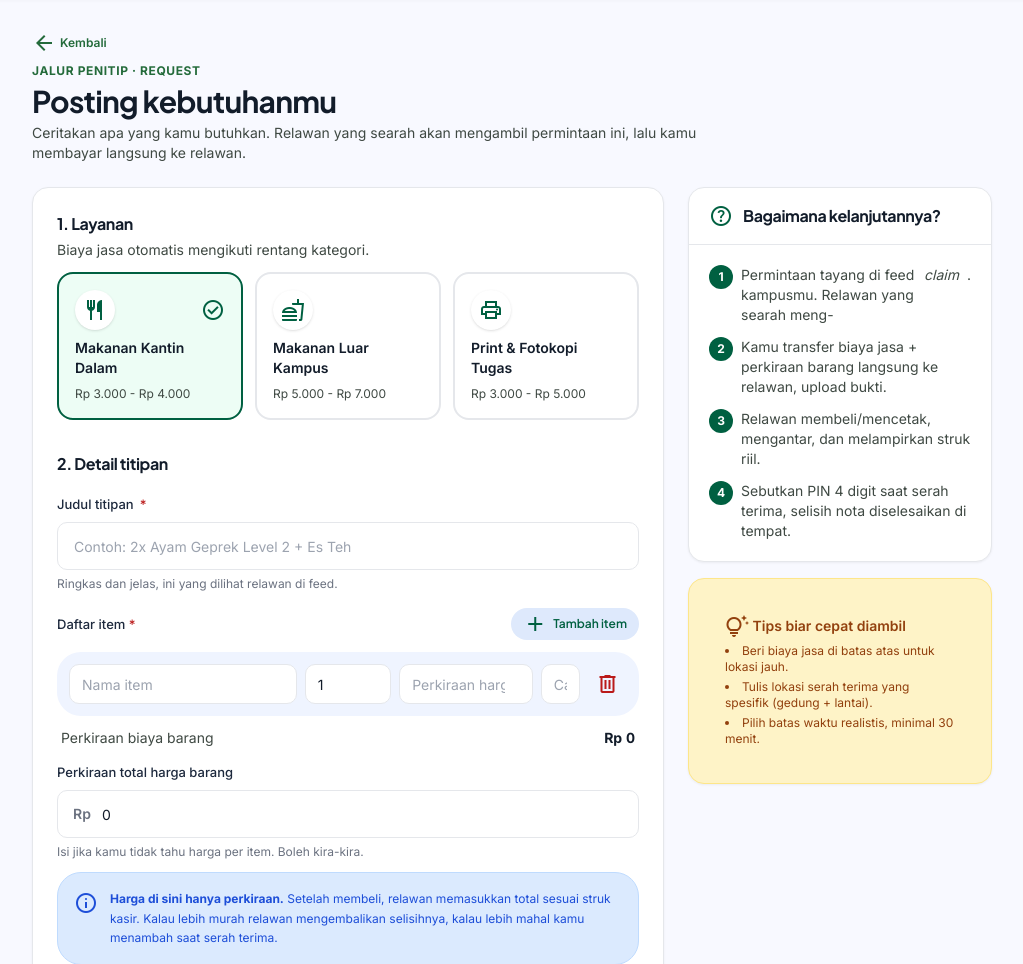
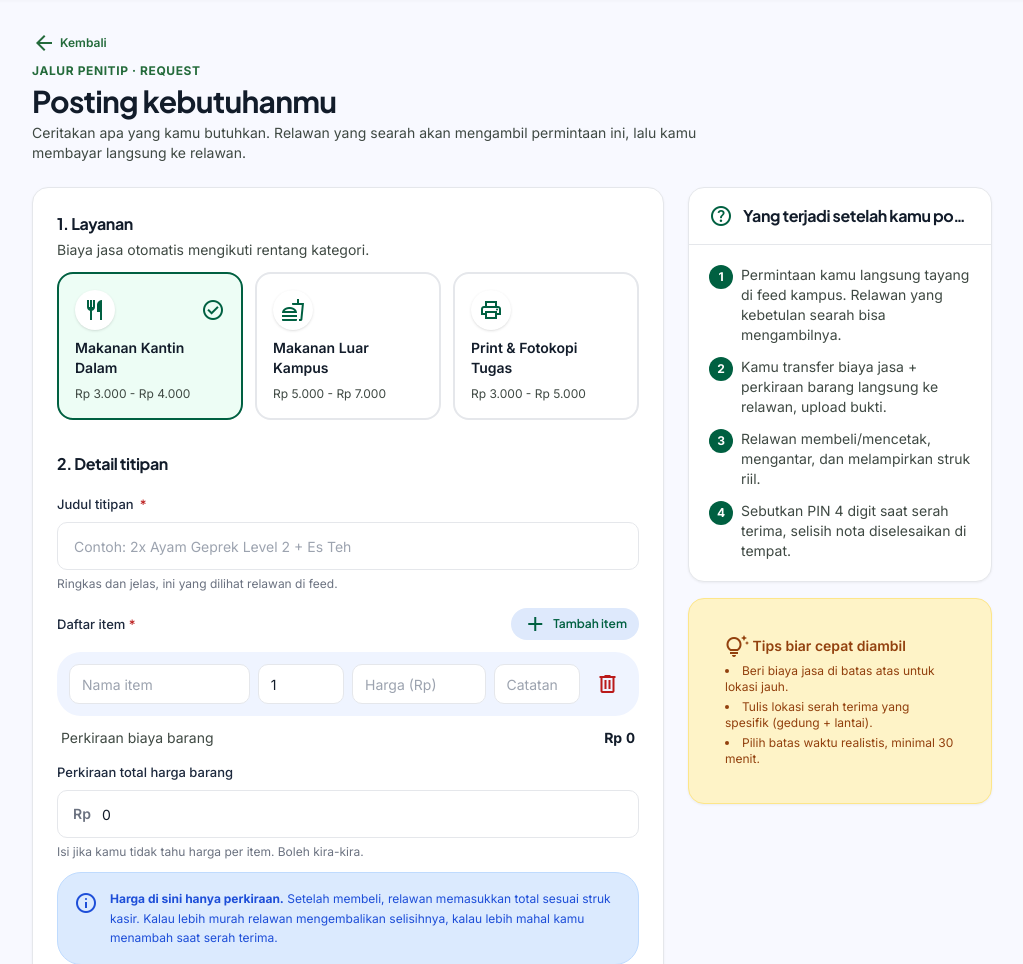
Before and after one commit to Fabiann227/nitip, a Laravel app: page /requests/create in a window 1280 px wide. Shown: the part 65-1029 px from the top of the page, without its empty margins (128-1151 px from the left). Run offline with Laravel 12, Linux system fonts and the light colour scheme; a user stored in the database is signed in; data comes from the database, SQL or seed files in the repository; style sheets or scripts are compiled from the project's sources.

Commit message:
fix(ux): kolom catatan item tidak lagi terpotong, judul & poin panduan posting diperjelas

```diff
--- a/resources/views/orders/create.blade.php
+++ b/resources/views/orders/create.blade.php
@@ -16,9 +16,9 @@
         </form>
 
         <aside class="space-y-4">
-            <x-ui.card title="Bagaimana kelanjutannya?" icon="help">
+            <x-ui.card title="Yang terjadi setelah kamu posting" icon="help">
                 <ol class="space-y-3 text-sm text-on-surface-variant">
-                    <li class="flex gap-2"><span class="w-6 h-6 rounded-full bg-primary text-white text-xs font-bold flex items-center justify-center shrink-0">1</span>Permintaan tayang di feed kampusmu. Relawan yang searah meng-<em>claim</em>.</li>
+                    <li class="flex gap-2"><span class="w-6 h-6 rounded-full bg-primary text-white text-xs font-bold flex items-center justify-center shrink-0">1</span>Permintaan kamu langsung tayang di feed kampus. Relawan yang kebetulan searah bisa mengambilnya.</li>
                     <li class="flex gap-2"><span class="w-6 h-6 rounded-full bg-primary text-white text-xs font-bold flex items-center justify-center shrink-0">2</span>Kamu transfer biaya jasa + perkiraan barang langsung ke relawan, upload bukti.</li>
                     <li class="flex gap-2"><span class="w-6 h-6 rounded-full bg-primary text-white text-xs font-bold flex items-center justify-center shrink-0">3</span>Relawan membeli/mencetak, mengantar, dan melampirkan struk riil.</li>
                     <li class="flex gap-2"><span class="w-6 h-6 rounded-full bg-primary text-white text-xs font-bold flex items-center justify-center shrink-0">4</span>Sebutkan PIN 4 digit saat serah terima, selisih nota diselesaikan di tempat.</li>
--- a/resources/views/orders/partials/item-form.blade.php
+++ b/resources/views/orders/partials/item-form.blade.php
@@ -63,16 +63,16 @@
             </div>
             <template x-for="(row, index) in rows" :key="index">
                 <div class="grid grid-cols-12 gap-2 p-3 rounded-xl bg-surface-low">
-                    <div class="col-span-12 sm:col-span-5">
+                    <div class="col-span-12 sm:col-span-4">
                         <input type="text" :name="`items[${index}][name]`" x-model="row.name" placeholder="Nama item" class="input input-sm" maxlength="120">
                     </div>
                     <div class="col-span-4 sm:col-span-2">
                         <input type="number" :name="`items[${index}][quantity]`" x-model="row.quantity" min="1" max="99" placeholder="Qty" class="input input-sm" aria-label="Jumlah">
                     </div>
                     <div class="col-span-8 sm:col-span-3">
-                        <input type="number" :name="`items[${index}][estimated_price]`" x-model="row.estimated_price" min="0" step="500" placeholder="Perkiraan harga (Rp)" class="input input-sm" aria-label="Perkiraan harga satuan">
+                        <input type="number" :name="`items[${index}][estimated_price]`" x-model="row.estimated_price" min="0" step="500" placeholder="Harga (Rp)" class="input input-sm" aria-label="Perkiraan harga satuan">
                     </div>
-                    <div class="col-span-10 sm:col-span-1 flex items-center">
+                    <div class="col-span-10 sm:col-span-2 flex items-center">
                         <input type="text" :name="`items[${index}][note]`" x-model="row.note" placeholder="Catatan" class="input input-sm" maxlength="255" aria-label="Catatan item">
                     </div>
                     <div class="col-span-2 sm:col-span-1 flex items-center justify-end">
```
